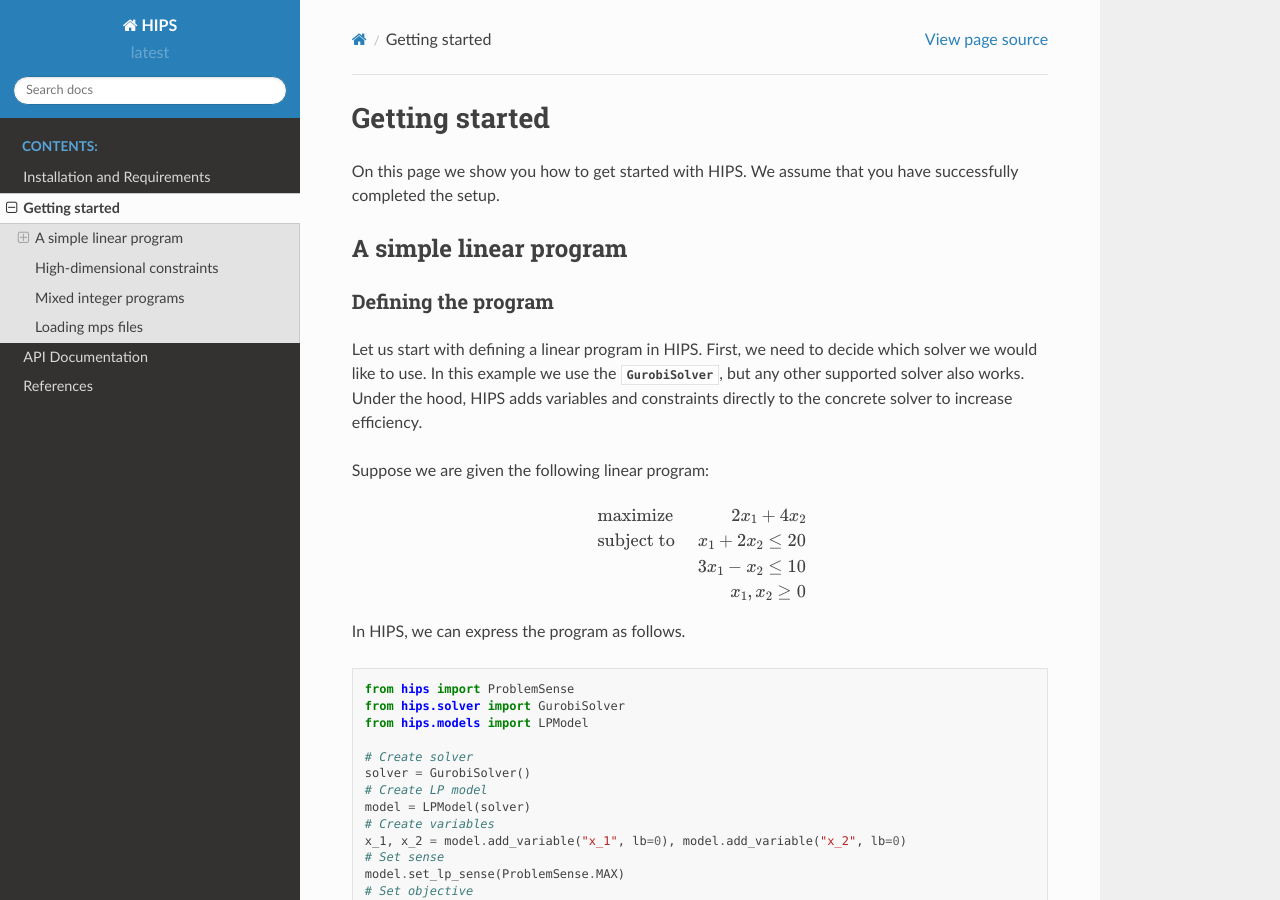
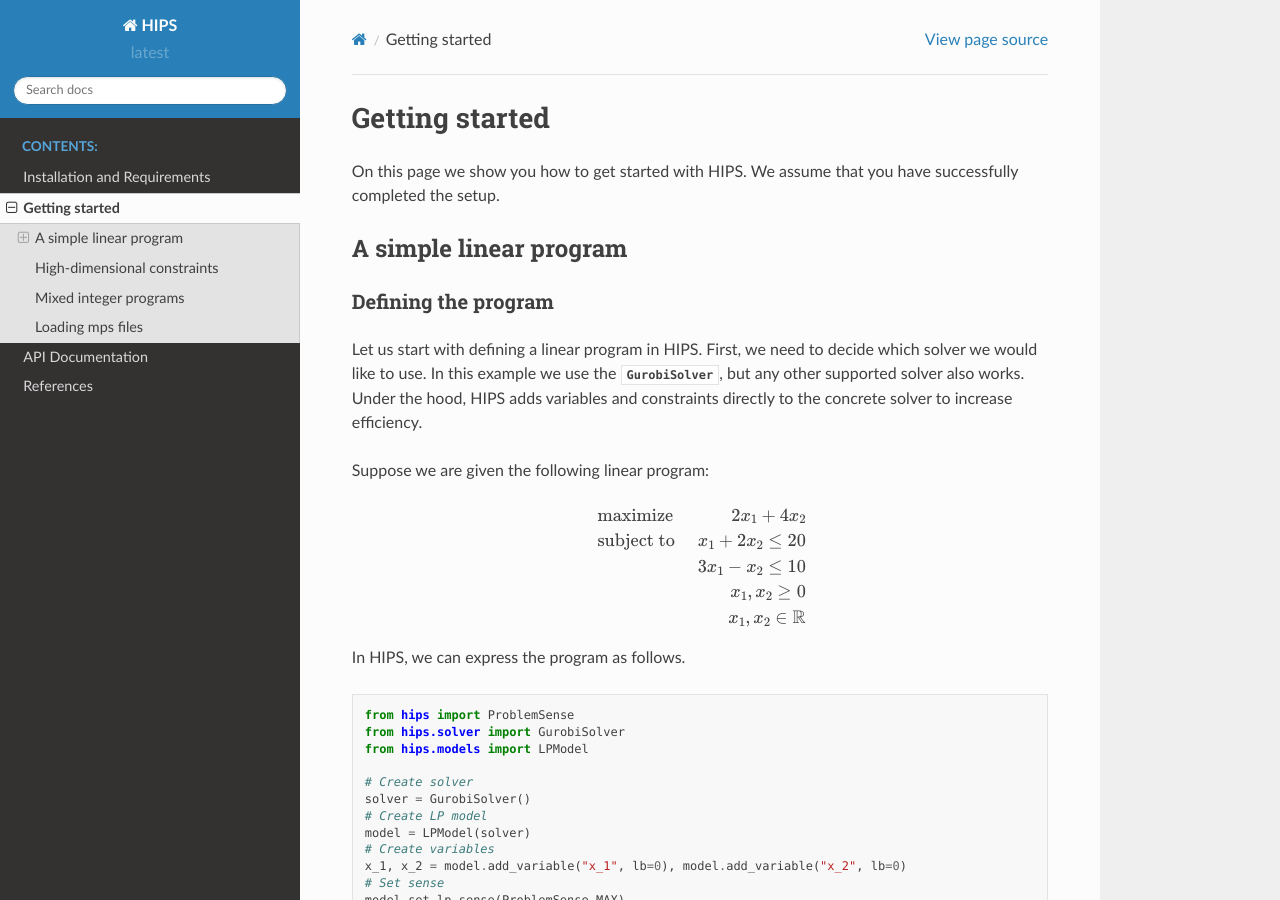
Before and after one commit to cxlvinchau/hips, a Sphinx documentation site: the page built from docs/getting_started.rst, in a window 1280 px wide and 900 px high. Built offline with Sphinx 7.4.7 and the Read the Docs theme 2.0.0, drawn with Linux system fonts in a browser that asks for light colours.

Commit message:
added reals

```diff
--- a/docs/getting_started.rst
+++ b/docs/getting_started.rst
@@ -17,7 +17,8 @@ Suppose we are given the following linear program:
     \text{maximize }   & 2 x_1 + 4 x_2  \\
     \text{subject to } & x_1 + 2 x_2 \leq 20 \\
                        & 3 x_1 - x_2 \leq 10 \\
-                       & x_1, x_2 \geq 0
+                       & x_1, x_2 \geq 0 \\
+                       & x_1, x_2 \in \mathbb{R}
     \end{array}
 
 In HIPS, we can express the program as follows.
```
